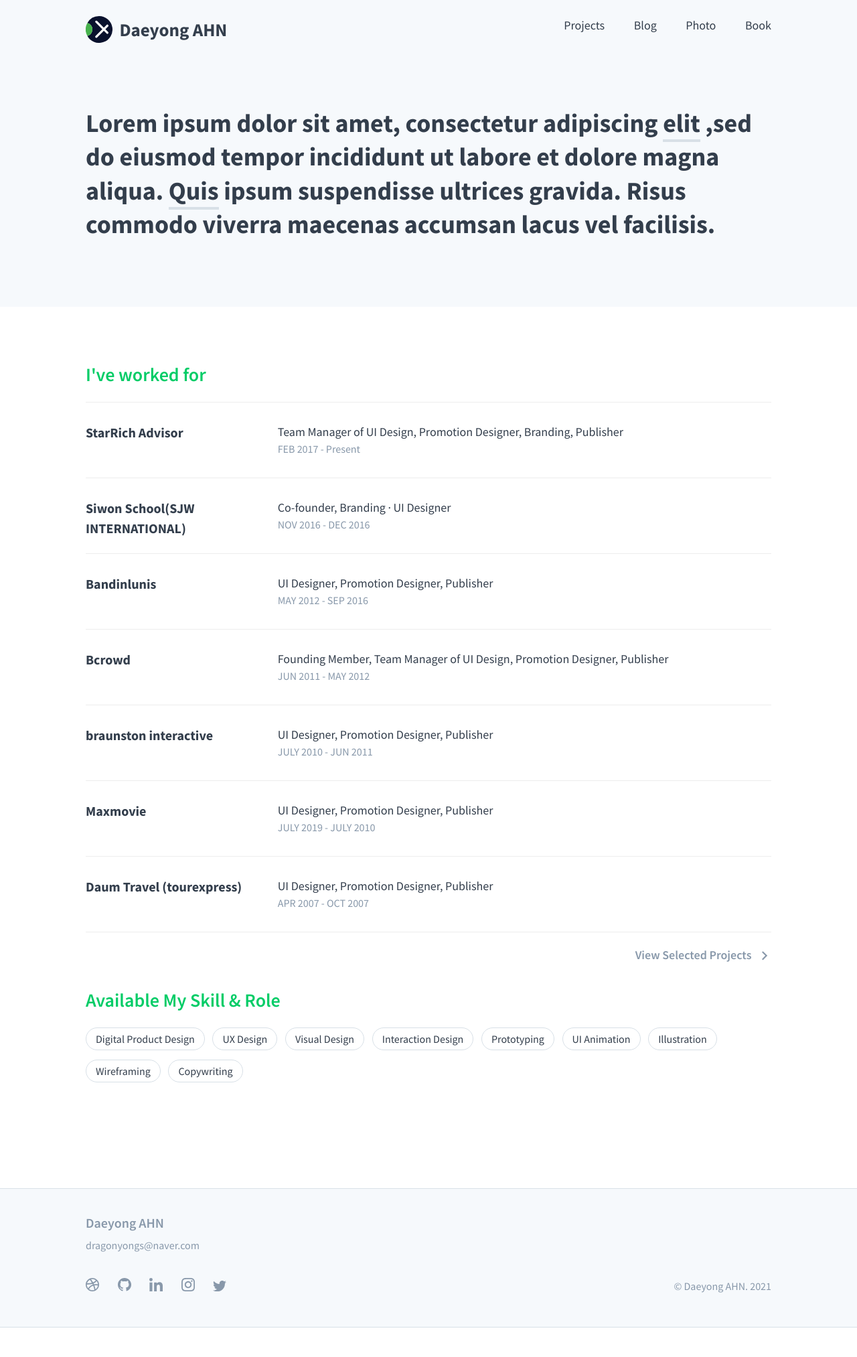
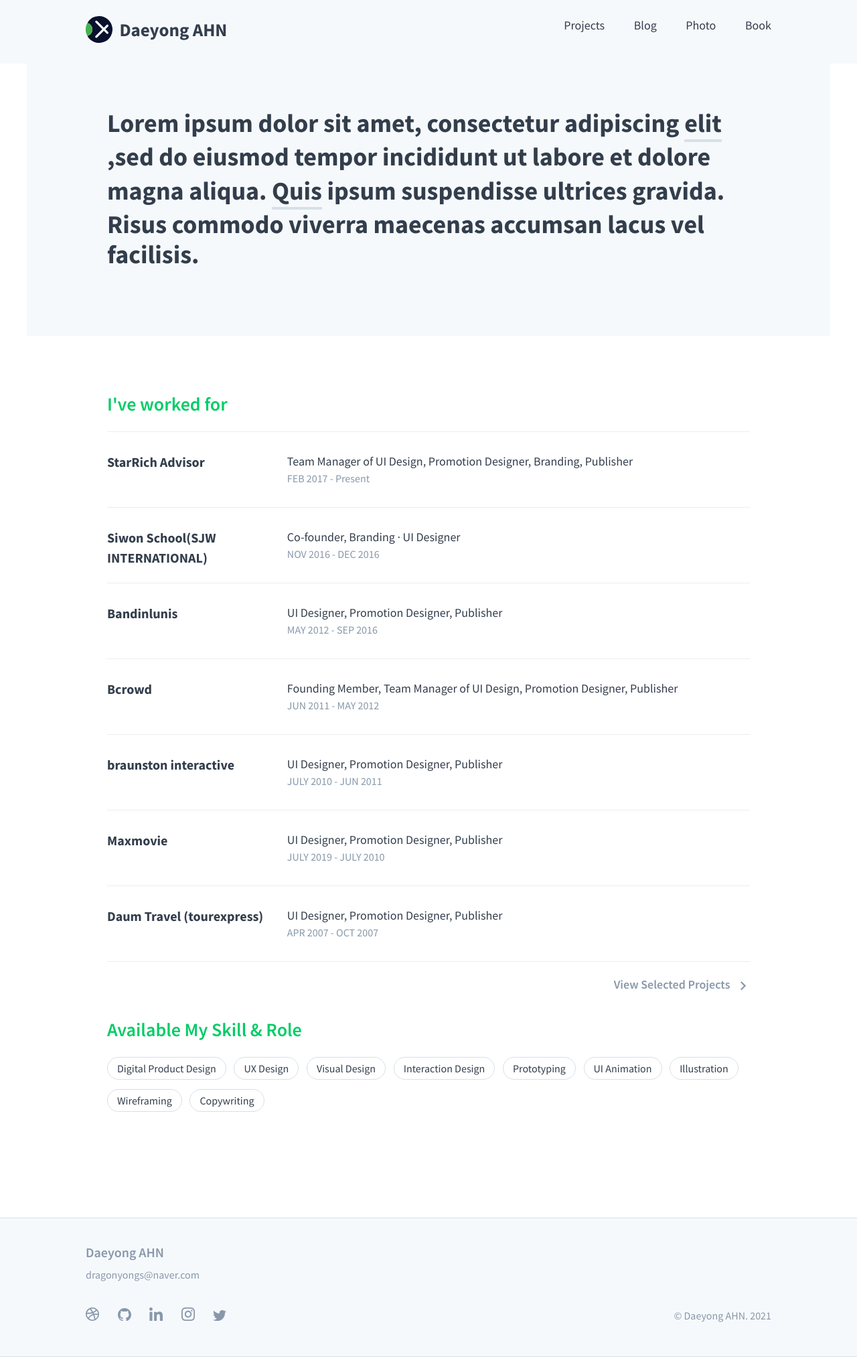
Before and after one commit to dragonyongs/daeyong.github.io, a Jekyll site: the page built from index.md, in a window 1280 px wide. Shown: the whole page at 67% size. Built offline with Jekyll 4.4.1, drawn with Linux system fonts in a browser that asks for light colours; before the commit the page ends 1982 px from its top, so only the background shows below that.

Commit message:
Update default.html

```diff
--- a/_layouts/default.html
+++ b/_layouts/default.html
@@ -39,7 +39,7 @@
           </div>
         </nav>
       </header>
-      <div class="extend"></div>
+      <div class="extend">
         {% if page.home == true %}
             {% include resume-header.html %}
         {% endif %}
```
